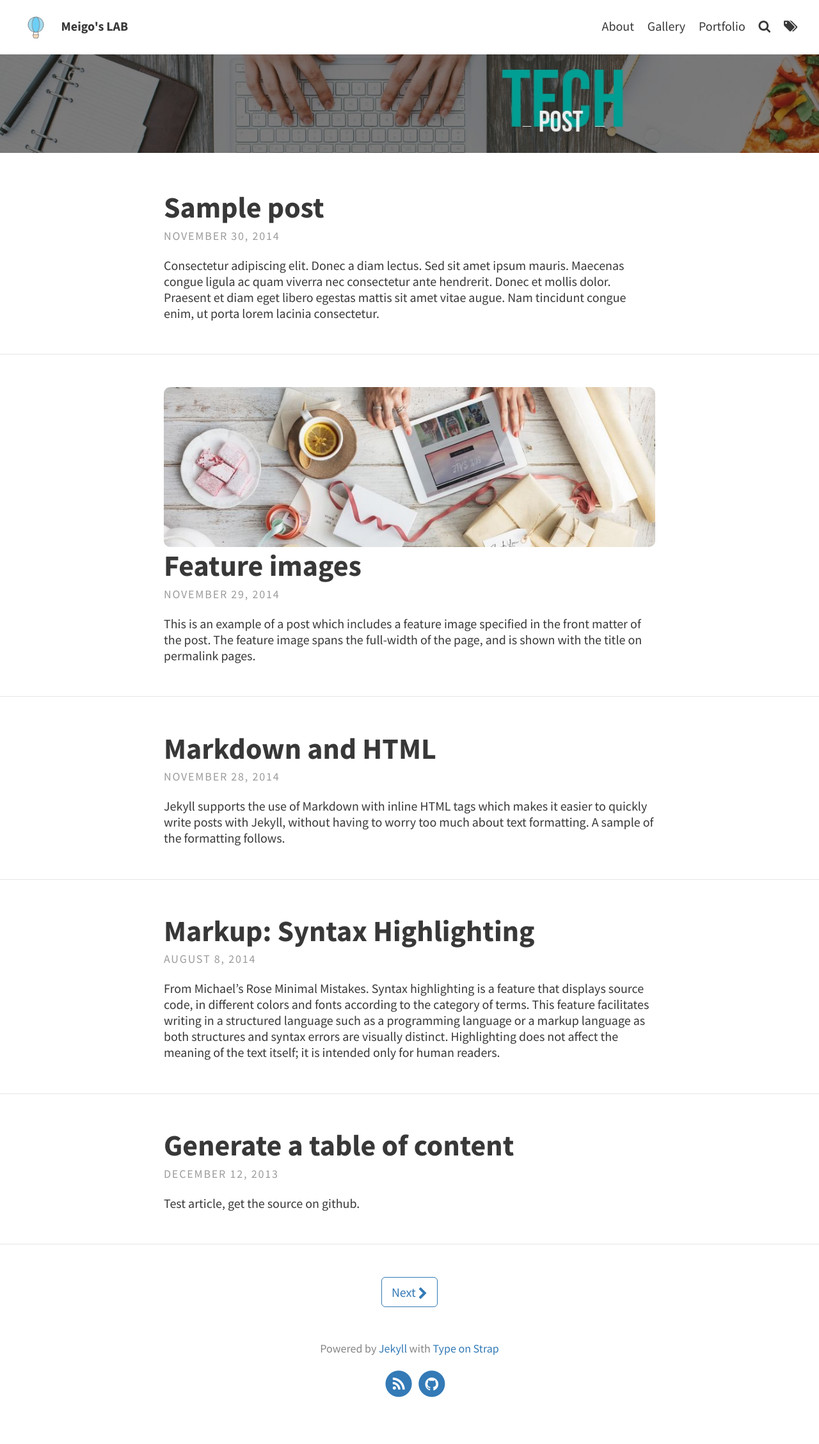
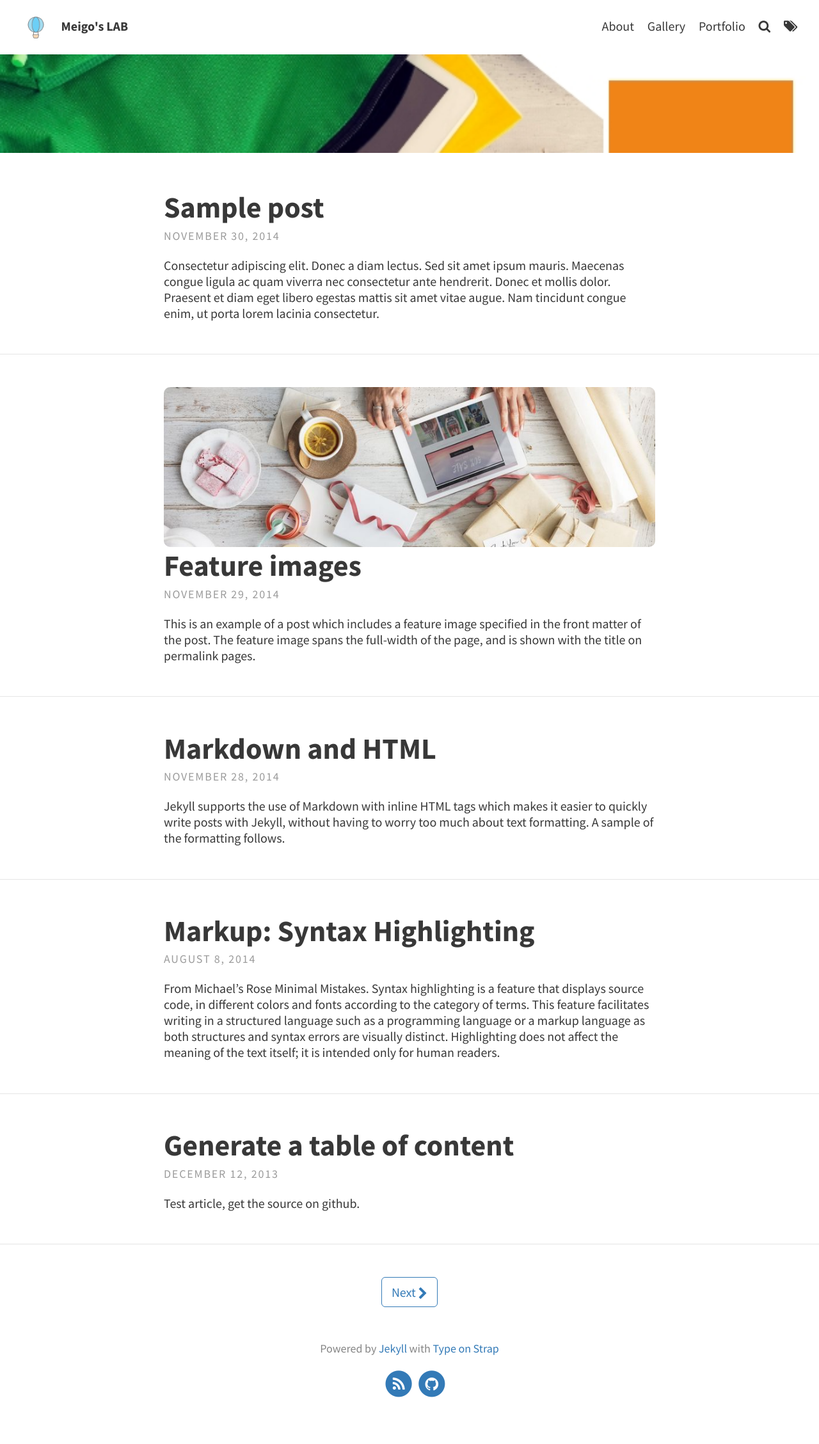
Before and after one commit to meigo0929/meigo0929.github.io, a Jekyll site: the page built from index.html, in a window 1280 px wide. Shown: the whole page at 64% size. Built offline with Jekyll 4.4.1, drawn with Linux system fonts in a browser that asks for light colours; the list of posts is cut into pages by our own code.

Commit message:
Update _config.yml

```diff
--- a/_config.yml
+++ b/_config.yml
@@ -15,7 +15,7 @@
 
   # Header and footer text
   header_text: > #two or three lines to describe your site
-  header_text_feature_image: assets/img/pexels/Tech-Post.jpeg
+  header_text_feature_image: assets/img/pexels/test.jpeg
   footer_text: >
    Powered by <a href="https://jekyllrb.com/">Jekyll</a> with <a href="https://github.com/sylhare/Type-on-Strap">Type on Strap</a>
 
```
